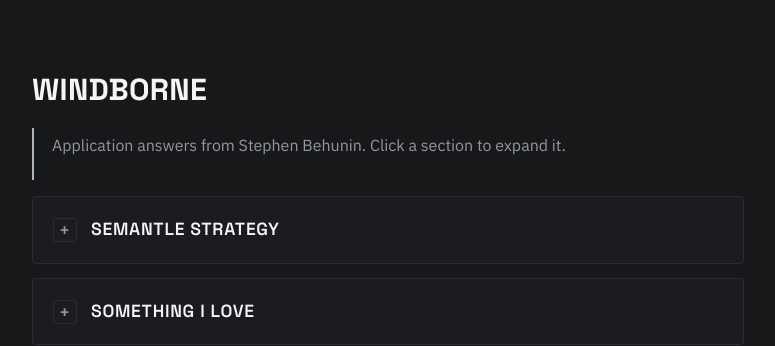
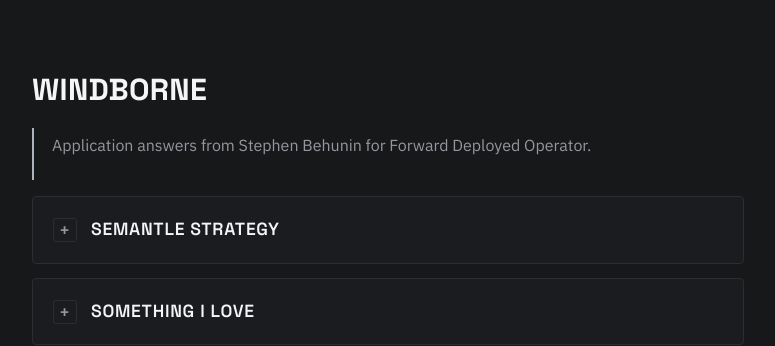
Before and after one commit to stephen-behunin/windborne_sb, a Jekyll site: the page built from index.md, in a window 1280 px wide. Shown: the top 346 px of the page, without its empty margins (252-1027 px from the left). Built offline with Jekyll 4.4.1, drawn with Linux system fonts in a browser that asks for light colours.

Commit message:
Revise application answers description
Updated application description for clarity.

```diff
--- a/index.md
+++ b/index.md
@@ -5,7 +5,7 @@ title: WindBorne
 
 # WindBorne
 
-> Application answers from Stephen Behunin. Click a section to expand it.
+> Application answers from Stephen Behunin for Forward Deployed Operator.
 
 <details markdown="1">
 <summary>Semantle Strategy</summary>
```
